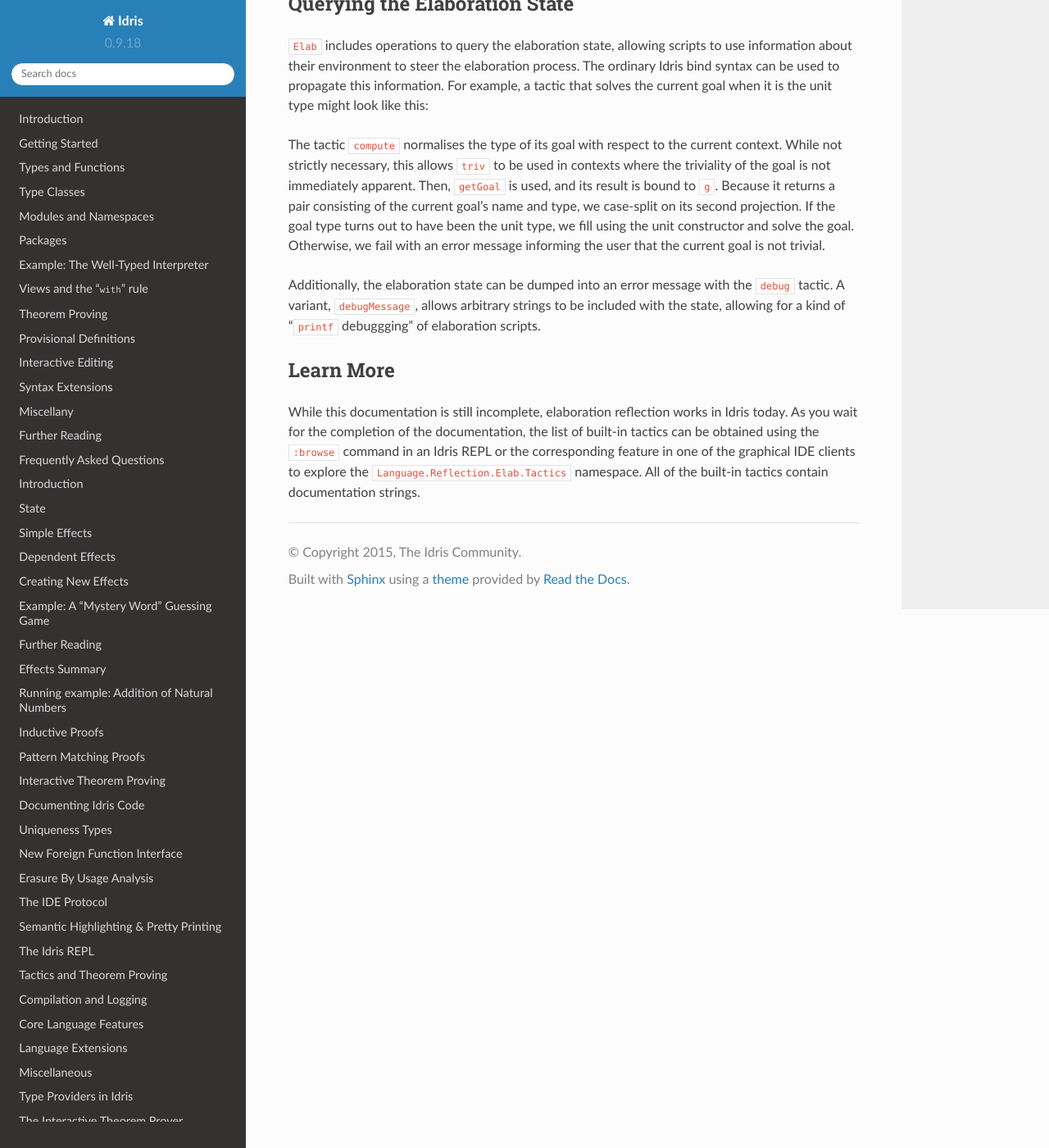
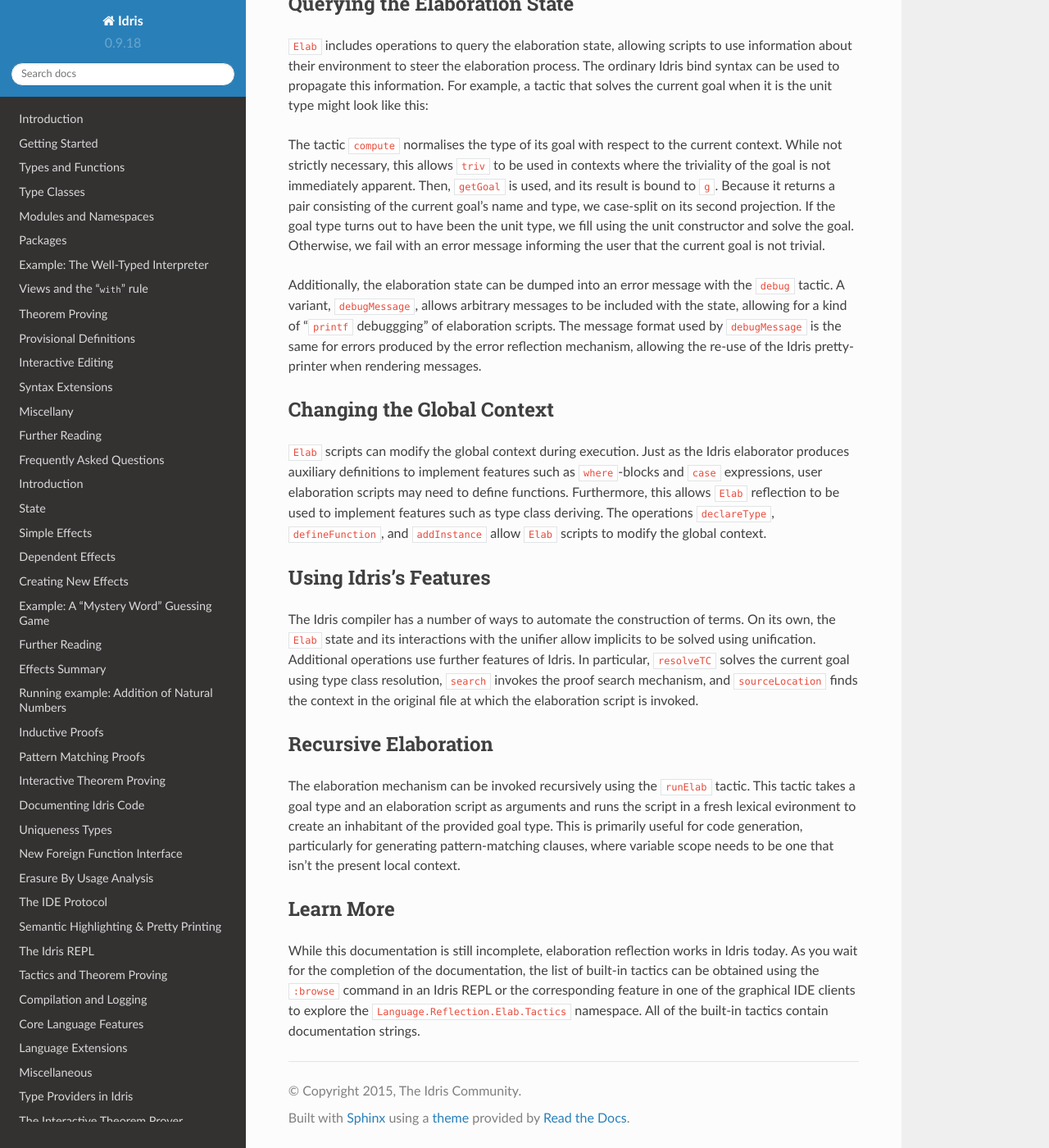
Before and after one commit to idris-lang/Idris-dev, a Sphinx documentation site: the page built from docs/reference/elaborator-reflection.rst, in a window 1280 px wide and 1400 px high, scrolled down 1539 px. Shown: the whole window at 82% size. Built offline with Sphinx 7.4.7 and the Read the Docs theme 2.0.0, drawn with Linux system fonts in a browser that asks for light colours; formulas are drawn with MathJax 3.

Commit message:
Initial elab reflection docs

```diff
--- a/docs/reference/elaborator-reflection.rst
+++ b/docs/reference/elaborator-reflection.rst
@@ -109,9 +109,32 @@ If the goal type turns out to have been the unit type, we fill using the unit co
 Otherwise, we fail with an error message informing the user that the current goal is not trivial.
 
 Additionally, the elaboration state can be dumped into an error message with the ``debug`` tactic.
-A variant, ``debugMessage``, allows arbitrary strings to be included with the state, allowing for a kind of "``printf`` debuggging" of elaboration scripts.
+A variant, ``debugMessage``, allows arbitrary messages to be included with the state, allowing for a kind of "``printf`` debuggging" of elaboration scripts.
+The message format used by ``debugMessage`` is the same for errors produced by the error reflection mechanism, allowing the re-use of the Idris pretty-printer when rendering messages.
+
+Changing the Global Context
+===========================
+
+``Elab`` scripts can modify the global context during execution.
+Just as the Idris elaborator produces auxiliary definitions to implement features such as ``where``-blocks and ``case`` expressions, user elaboration scripts may need to define functions.
+Furthermore, this allows ``Elab`` reflection to be used to implement features such as type class deriving.
+The operations ``declareType``, ``defineFunction``, and ``addInstance`` allow ``Elab`` scripts to modify the global context.
+
+Using Idris's Features
+======================
+
+The Idris compiler has a number of ways to automate the construction of terms.
+On its own, the ``Elab`` state and its interactions with the unifier allow implicits to be solved using unification.
+Additional operations use further features of Idris.
+In particular, ``resolveTC`` solves the current goal using type class resolution, ``search`` invokes the proof search mechanism, and ``sourceLocation`` finds the context in the original file at which the elaboration script is invoked.
 
 
+Recursive Elaboration
+=====================
+
+The elaboration mechanism can be invoked recursively using the ``runElab`` tactic.
+This tactic takes a goal type and an elaboration script as arguments and runs the script in a fresh lexical evironment to create an inhabitant of the provided goal type.
+This is primarily useful for code generation, particularly for generating pattern-matching clauses, where variable scope needs to be one that isn't the present local context.
 
 Learn More
 ==========
```
